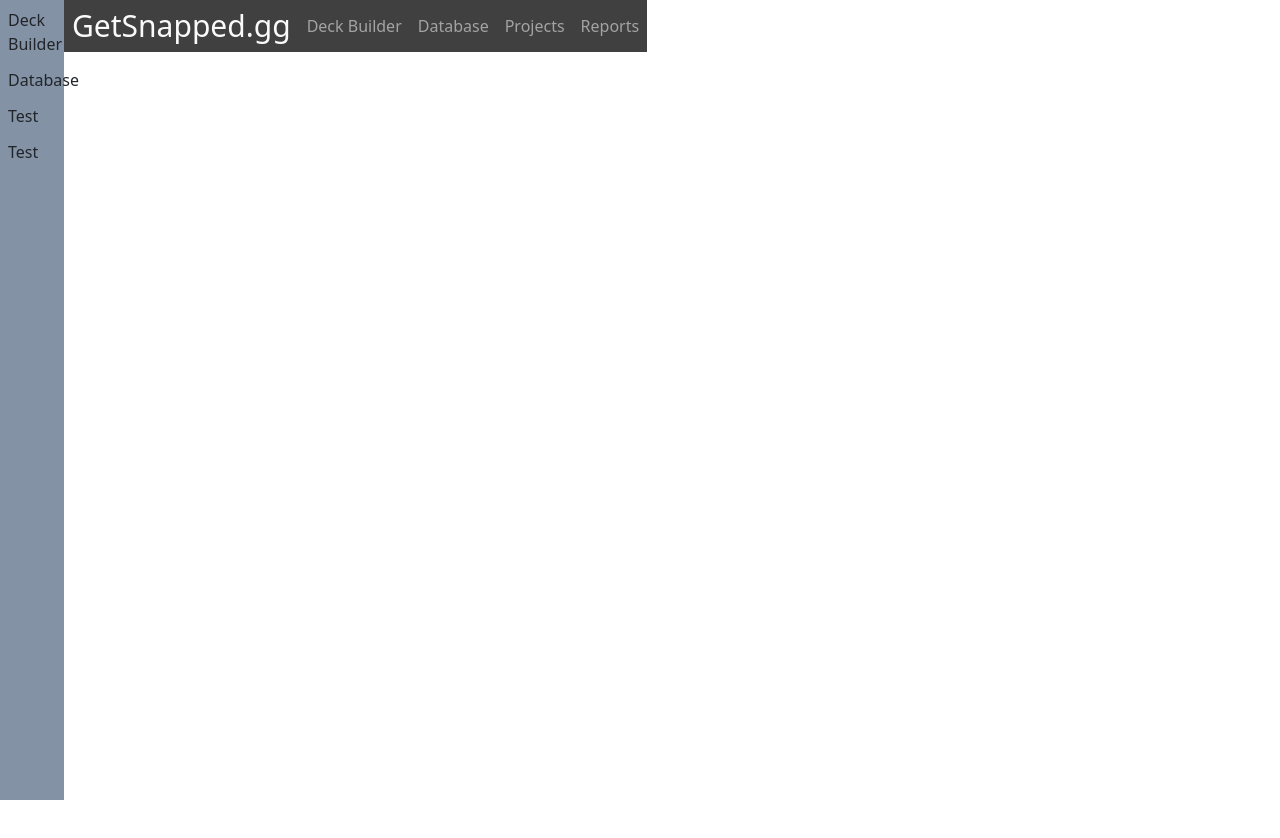
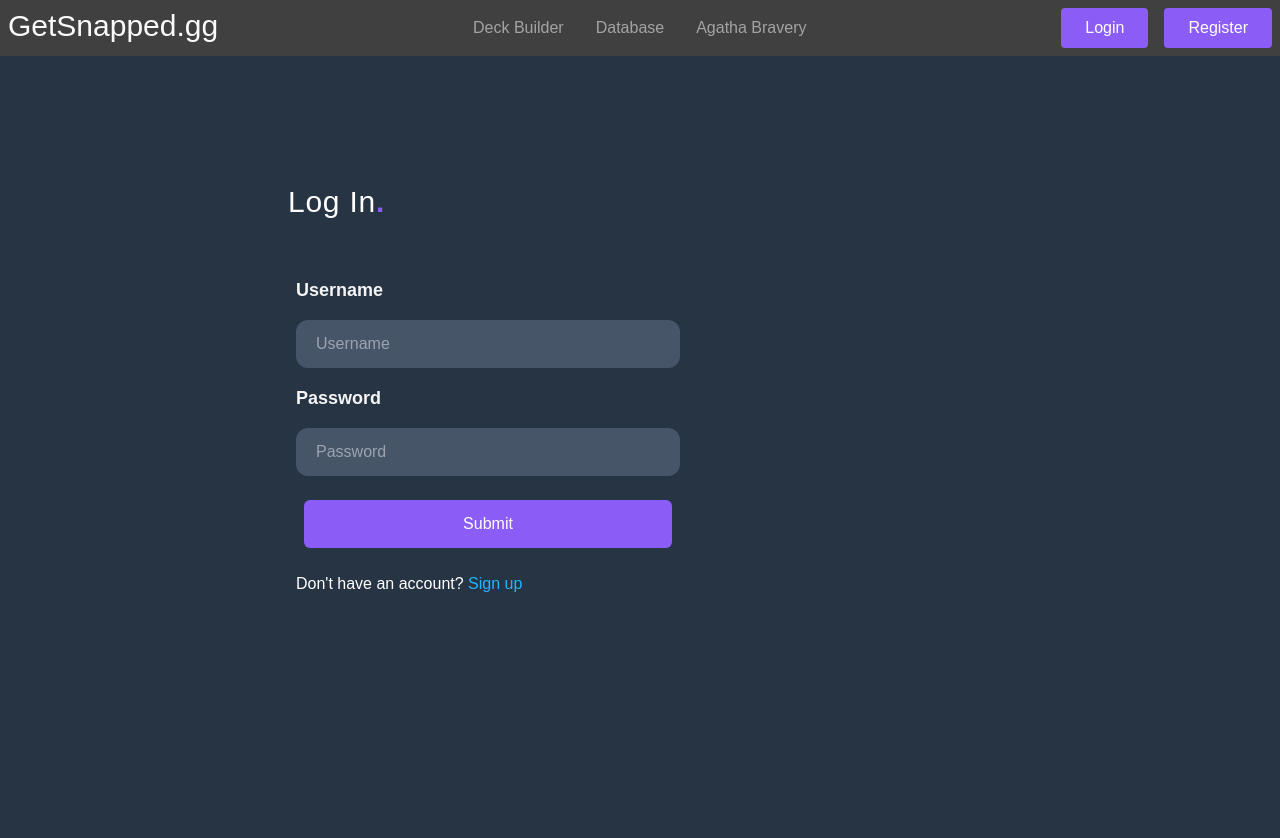
Before and after one commit to getsnappedgg/getsnapped-web, a React (Vite) app: page /login in a window 1280 px wide. Shown: the top 838 px of the page. Before the commit the page ends 800 px from the top, so only its background shows below. Built offline with nearby package versions, Linux system fonts and the light colour scheme; no server answers.

Commit message:
removed sidebar, built login/register pages (no functionality)

```diff
--- a/src/App.tsx
+++ b/src/App.tsx
@@ -2,14 +2,15 @@
 import Header from "./components/Header/Header";
 import Sidebar from "./components/Sidebar/Sidebar";
 import { SnapBuilder } from "./pages";
+import LoginUser from "./pages/LoginUser";
+import RegisterUser from "./pages/RegisterUser";
 
 function App() {
 	return (
 		<>
 			<div className="flex flex-row relative w-screen h-screen">
 				<Router>
-					<Sidebar />
-					<section>
+					<section className="">
 						<Header />
 
 						<Routes>
@@ -20,8 +21,8 @@
 							<Route path="/decks" element={<h2>Deck Lists</h2>} />
 							<Route path="/about" element={<h2>About</h2>} />
 							<Route path="/archetype" element={<h2>Snap Archetype</h2>} />
-							{/* <Route path="/login" element={<Login />} /> */}
-							{/* <Route path="/register" element={<Register />} /> */}
+							<Route path="/login" element={<LoginUser />} />
+							<Route path="/register" element={<RegisterUser />} />
 						</Routes>
 					</section>
 				</Router>
--- a/src/components/CardGrid/CardGrid.scss
+++ b/src/components/CardGrid/CardGrid.scss
@@ -1,5 +1,4 @@
 .grid {
-	width: 65%;
 	height: 600px;
 	overflow: auto;
 	margin: 0;
--- a/src/components/CardGrid/CardGrid.tsx
+++ b/src/components/CardGrid/CardGrid.tsx
@@ -1,5 +1,5 @@
 import { useEffect } from "react";
-import { Card, Col, Container, Row } from "react-bootstrap";
+// import { Card, Col, Container, Row } from "react-bootstrap";
 import { useDispatch, useSelector } from "react-redux";
 import { useNavigate } from "react-router-dom";
 import { getCards, reset } from "../../features/cards/cardsSlice";
@@ -39,14 +39,14 @@
 
 	return (
 		<>
-			<section className="grid grid-flow-row grid-cols-3 overflow-auto auto-rows-max bg-slate-700 lg:grid-cols-6 md:grid-cols-4 sm:grid-cols-2">
+			<section className="grid grid-flow-row grid-cols-3 overflow-auto auto-rows-max bg-slate-700 lg:grid-cols-6 md:grid-cols-4 sm:grid-cols-3 w-screen lg:w-3/5">
 				{cards.map((card: MarvelCard, i: any) => {
 					const image = card.imageLink;
 					console.log(card);
 					return (
 						// <Col lg="3" key={i} onMouseOver={() => onCardHover}>
-						<div className="m-0" onClick={() => {}}>
-							<img className="m-0" src={image} />
+						<div className="m-1" onClick={() => {}}>
+							<img className="m-0 cursor-pointer" src={image} />
 							<h6 className="font-light text-slate-200 text-center">
 								{card.name}
 							</h6>
--- a/src/components/Header/Header.tsx
+++ b/src/components/Header/Header.tsx
@@ -3,7 +3,7 @@
 const Header = () => {
 	return (
 		<>
-			<section className="navbar bg-neutral-700 p-0 ml-16">
+			<section className="navbar flex justify-between bg-neutral-700 w-screen sticky top-0">
 				{/* GetSnapped.gg */}
 				<Link
 					to="/"
@@ -11,27 +11,42 @@
 				>
 					GetSnapped.gg
 				</Link>
-				<nav className="flex sm:justify-center space-x-4">
+				<nav className="hidden sm:justify-center md:flex">
 					{[
 						["Deck Builder", "/builder"],
 						["Database", "/eye"],
-						["Projects", "/projects"],
-						["Reports", "/reports"],
+						["Agatha Bravery", "/bravery"],
 					].map(([title, url]) => (
 						<Link
 							to={url}
-							className="no-underline m-1 p-1 transition ease-in-out text-neutral-400 hover:text-violet-500"
+							key={title}
+							className="no-underline m-2 p-2 transition ease-in-out text-neutral-400 hover:text-violet-500"
 						>
 							{title}
 						</Link>
 					))}
 				</nav>
-				<nav></nav>
 				{/* Logged In */}
 				{/* <nav className=""></nav> */}
 
 				{/* Logged Out */}
-				<nav className=""></nav>
+				<nav className="login hidden md:flex">
+					<Link to="/login">
+						<button className="m-2 pt-2 pb-2 pl-6 pr-6 bg-violet-500 hover:bg-violet-600 rounded border-slate-300 text-white">
+							Login
+						</button>
+					</Link>
+					<Link to="/register">
+						<button className="m-2 pt-2 pb-2 pl-6 pr-6 bg-violet-500 hover:bg-violet-600 rounded border-slate-300 text-white">
+							Register
+						</button>
+					</Link>
+				</nav>
+				<div className="space-y-2 cursor-pointer m-2 p-2 md:hidden">
+					<span className="block w-8 rounded h-0.5 bg-neutral-200"></span>
+					<span className="block w-8 rounded h-0.5 bg-neutral-200"></span>
+					<span className="block w-8 rounded h-0.5 bg-neutral-200"></span>
+				</div>
 			</section>
 		</>
 	);
--- a/src/components/Sidebar/Sidebar.tsx
+++ b/src/components/Sidebar/Sidebar.tsx
@@ -1,6 +1,6 @@
 const Sidebar = () => {
 	return (
-		<section className="flex flex-col fixed left-0 top-0 bottom-0 h-screen z-10 w-16 transition-all ease-in-out duration-75 hover:w-64">
+		<section className="flex-col fixed left-0 top-0 bottom-0 h-screen z-10 w-16 transition-all ease-in-out duration-75 hover:w-64 sm:hidden md:flex">
 			<div className="sidebar bg-gray h-screen">
 				<nav className="">
 					<p className="m-1 p-1 hover:bg-neutral-300 rounded">Deck Builder</p>
--- /dev/null
+++ b/src/pages/LoginUser.tsx
@@ -0,0 +1,59 @@
+import { Link } from "react-router-dom";
+
+const LoginUser = () => {
+	return (
+		<>
+			<section className="flex flex-row h-screen w-screen bg-gray-dark">
+				<div className="container mt-32 px-12 lg:px-72 lg:mt-32">
+					<h1 className="text-3xl text-white font-normal flex flex-row tracking-wide">
+						Log In
+						<div className="text-3xl relative bottom-0 text-violet-500 font-extrabold">
+							.
+						</div>
+					</h1>
+					<form className="flex flex-col mt-12">
+						<div className="flex flex-col justify-between">
+							<label className="m-2 text-neutral-100 text-lg font-semibold mb-2">
+								Username
+							</label>
+							<input
+								className="m-2 placeholder:p-2
+                                text-white
+                                bg-slate-600 rounded-xl p-3"
+								type="text"
+								placeholder="Username"
+							/>
+						</div>
+						<div className="flex flex-col justify-between">
+							<label className="m-2 text-neutral-100 text-lg font-semibold mb-2">
+								Password
+							</label>
+							<input
+								className="m-2 placeholder:p-2
+                                text-white bg-slate-600 rounded-xl p-3"
+								type="password"
+								placeholder="Password"
+								pattern="(?=.*\d)(?=.*[a-z])(?=.*[A-Z]).{8,}"
+								title="Must contain at least one number and one uppercase and lowercase letter, and at least 8 or more characters"
+								required
+							/>
+						</div>
+						<button
+							className="bg-violet-500 text-white hover:bg-violet-600 rounded-md m-4 p-3"
+							type="submit"
+						>
+							Submit
+						</button>
+						<p className="m-2 text-white">
+							Don't have an account?&nbsp;
+							<Link to="/register" className="text-blue">
+								Sign up
+							</Link>
+						</p>
+					</form>
+				</div>
+			</section>
+		</>
+	);
+};
+export default LoginUser;
--- /dev/null
+++ b/src/pages/RegisterUser.tsx
@@ -0,0 +1,73 @@
+const RegisterUser = () => {
+	return (
+		<>
+			<section className="flex flex-row h-screen w-auto bg-gray-dark">
+				<div className="container mx-auto mt-32 px-12 lg:px-72 lg:mt-32">
+					<h1 className="text-3xl text-white font-normal flex flex-row tracking-wide">
+						Create new account
+						<div className="text-3xl relative bottom-0 text-violet-500 font-extrabold">
+							.
+						</div>
+					</h1>
+					<form className="flex flex-col">
+						<div className="flex flex-col justify-between">
+							<label className="m-2 text-neutral-100 text-lg font-semibold mb-2">
+								Username
+							</label>
+							<input
+								className="m-2 placeholder:p-2 text-white bg-slate-600 rounded-xl p-3"
+								type="text"
+								placeholder="Username"
+							/>
+						</div>
+						<div className="flex flex-col justify-between">
+							<label className="m-2 text-neutral-100 text-lg font-semibold mb-2">
+								Email
+							</label>
+							<input
+								className="m-2 placeholder:p-2 text-white bg-slate-600 rounded-xl p-3"
+								type="email"
+								placeholder="Email"
+							/>
+						</div>
+						<div className="flex flex-col justify-between">
+							<label className="m-2 text-neutral-100 text-lg font-semibold mb-2">
+								Password
+							</label>
+							<input
+								className="m-2 placeholder:p-2
+                                text-white bg-slate-600 rounded-xl p-3"
+								type="password"
+								placeholder="Password"
+								pattern="(?=.*\d)(?=.*[a-z])(?=.*[A-Z]).{8,}"
+								title="Must contain at least one number and one uppercase and lowercase letter, and at least 8 or more characters"
+								required
+							/>
+						</div>
+						<div className="flex flex-col justify-between">
+							<label className="m-2 text-neutral-100 text-lg font-semibold mb-2">
+								Confirm Password
+							</label>
+							<input
+								className="m-2 placeholder:p-2
+                                text-white bg-slate-600 rounded-xl p-3"
+								type="password"
+								placeholder="Password"
+								pattern="(?=.*\d)(?=.*[a-z])(?=.*[A-Z]).{8,}"
+								title="Must contain at least one number and one uppercase and lowercase letter, and at least 8 or more characters"
+								required
+							/>
+						</div>
+						<button
+							className="bg-violet-500 text-white hover:bg-violet-600 rounded-md m-4 p-3"
+							type="submit"
+						>
+							Submit
+						</button>
+					</form>
+				</div>
+			</section>
+		</>
+	);
+};
+export default RegisterUser;
--- a/src/pages/SnapBuilder.tsx
+++ b/src/pages/SnapBuilder.tsx
@@ -6,7 +6,7 @@
 	return (
 		<>
 			{/* Deck Viewer */}
-			<section className="ml-16 h-screen w-screen bg-gray-dark">
+			<section className="h-screen w-screen bg-gray-dark">
 				<h2 className="text-slate-200">SnapBuilder</h2>
 				<CardGrid />
 			</section>
--- a/tailwind.config.cjs
+++ b/tailwind.config.cjs
@@ -8,7 +8,6 @@
 			lg: "976px",
 			xl: "1440px",
 		},
-
 		fontFamily: {
 			sans: ["Graphik", "sans-serif"],
 			serif: ["Merriweather", "serif"],
```
Also changed, not shown: src/main.tsx (+3 -4 lines).
